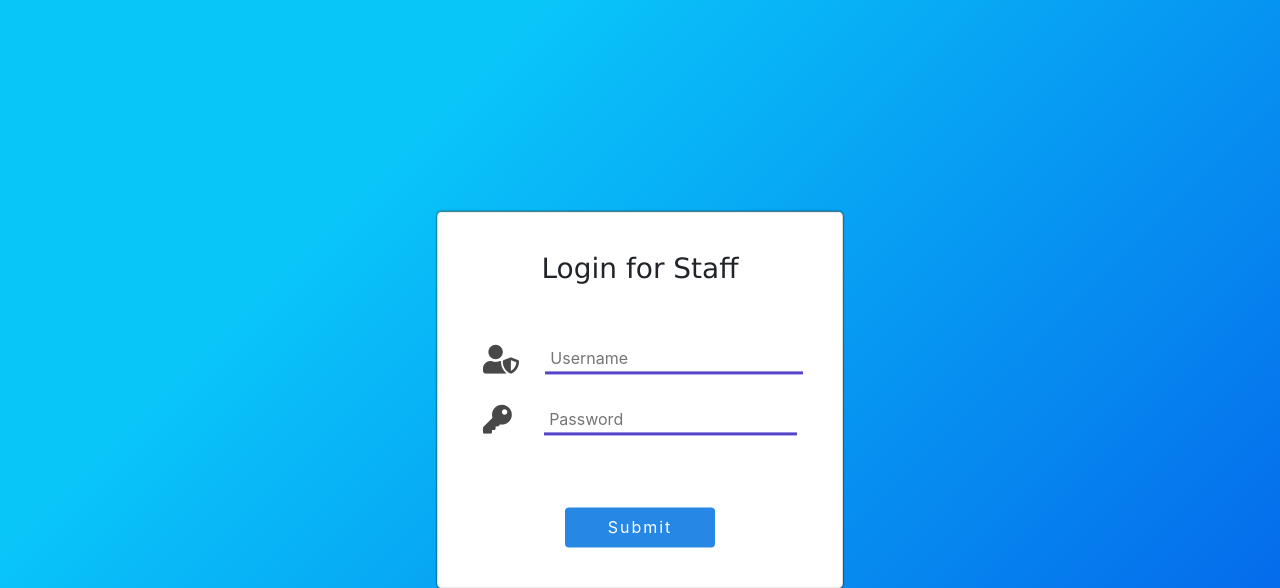
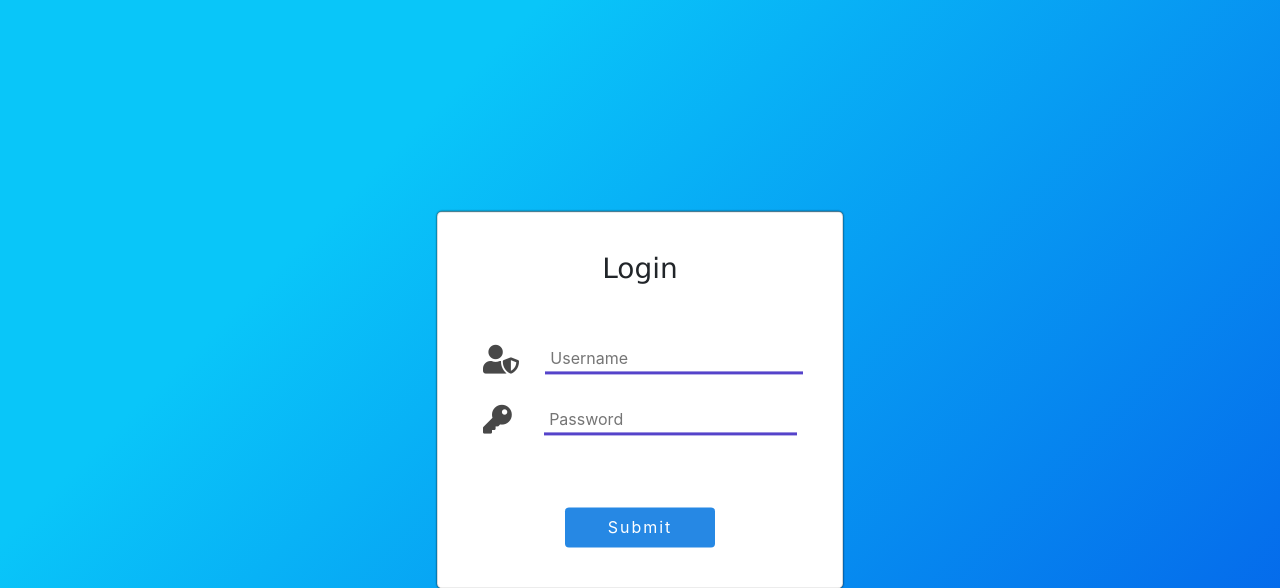
Before and after one commit to atharvaijantkar21/covid-19_hospital_management, a Django app: page /login/ in a window 1280 px wide. Shown: the top 588 px of the page. Run offline with Django 3.2, Linux system fonts and the light colour scheme; some libraries are stand-ins or nearby versions.

Commit message:
chages login label in login template

```diff
--- a/main/templates/main/login.html
+++ b/main/templates/main/login.html
@@ -53,7 +53,7 @@
 
         <div class="container">
 
-            <h3 class="heading">Login for Staff</h3>
+            <h3 class="heading">Login</h3>
             <div class="login-form">
                 <form action="" method="post">
                 {% csrf_token %}
```
